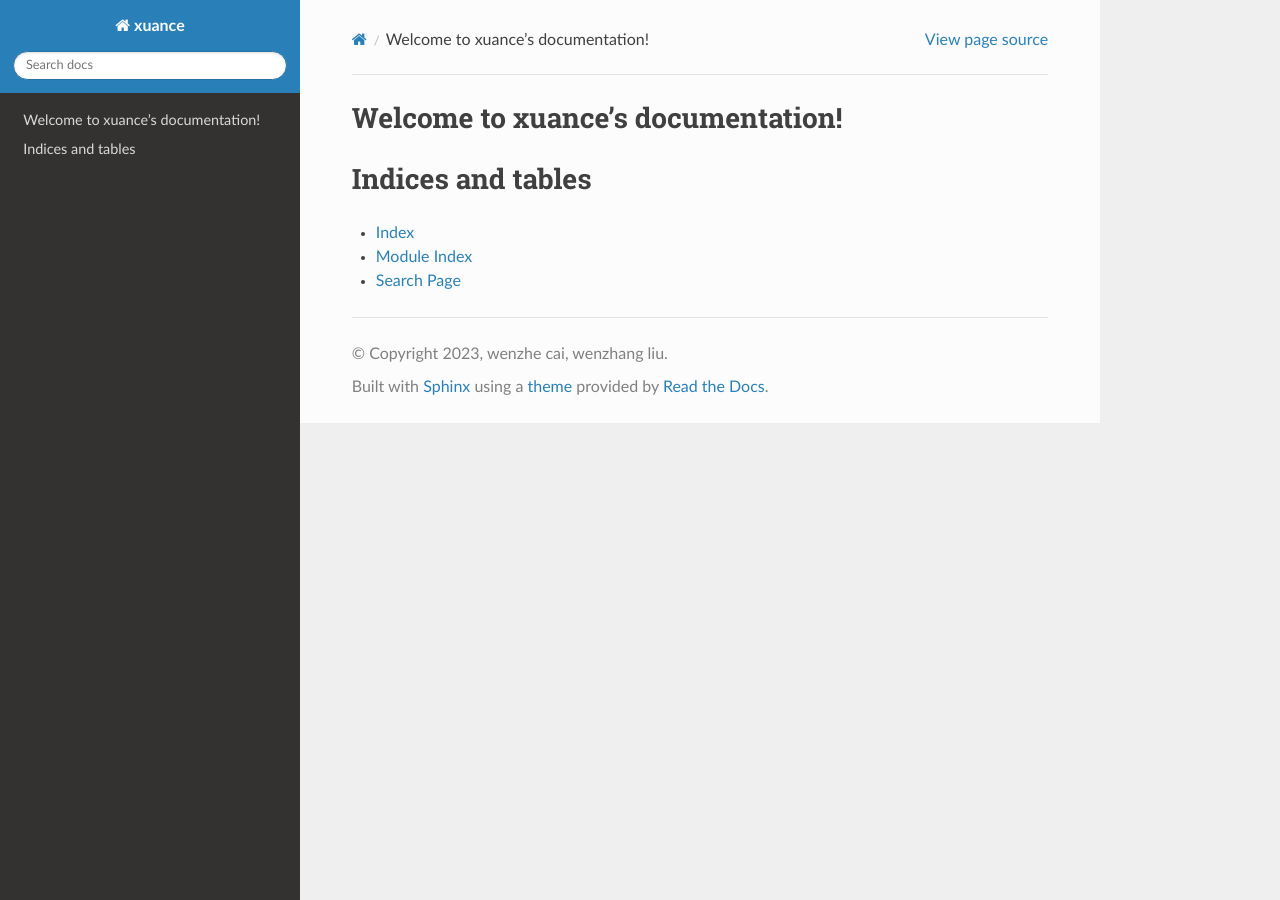
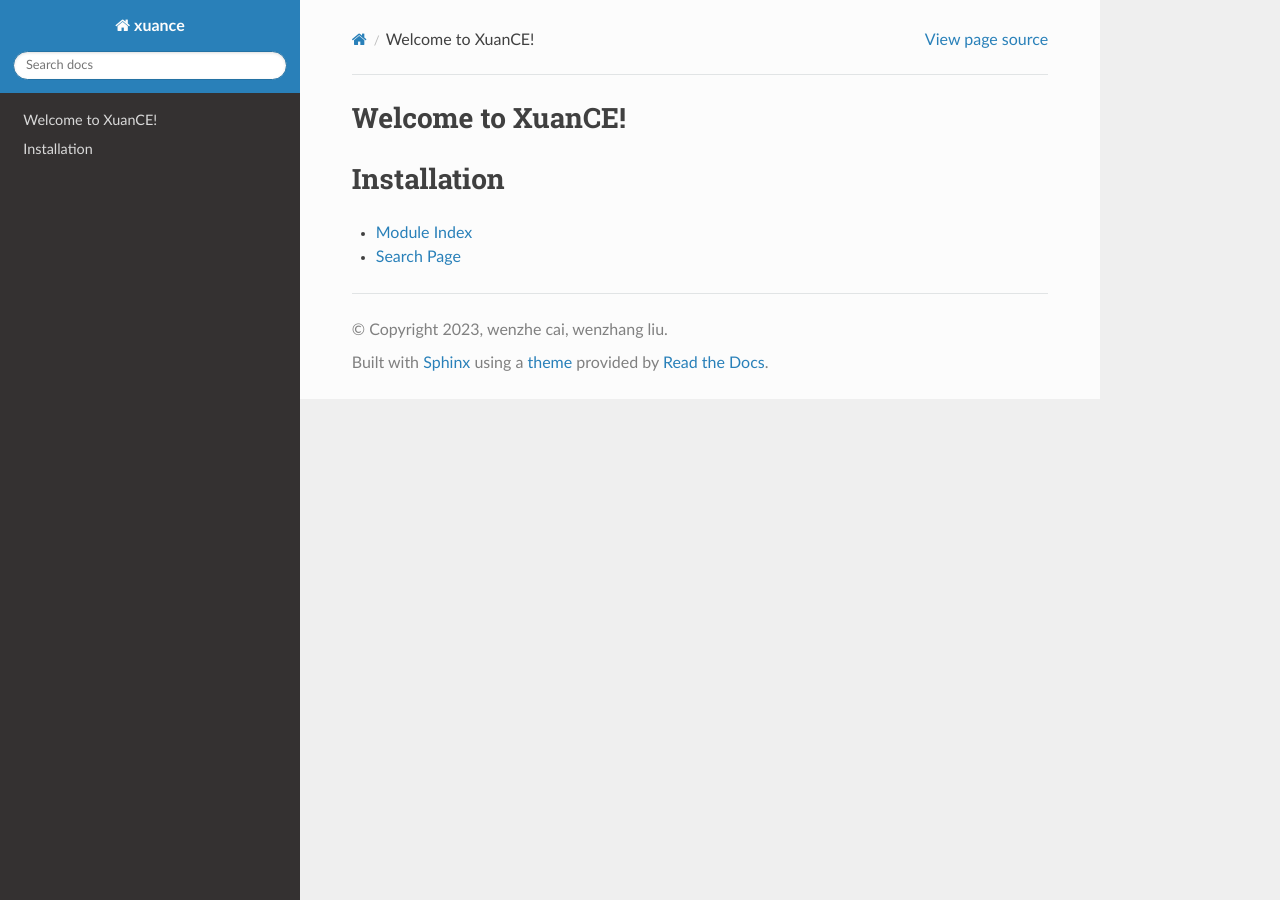
Before and after one commit to wzcai99/XuanCE-Tiny, a Sphinx documentation site: the page built from docs/index.rst, in a window 1280 px wide. Built offline with Sphinx 7.4.7 and the Read the Docs theme 2.0.0, drawn with Linux system fonts in a browser that asks for light colours.

```diff
--- a/docs/index.rst
+++ b/docs/index.rst
@@ -3,18 +3,16 @@
    You can adapt this file completely to your liking, but it should at least
    contain the root `toctree` directive.
 
-Welcome to xuance's documentation!
+Welcome to XuanCE!
 ==================================
 
 .. toctree::
    :maxdepth: 2
    :caption: Contents:
 
-
-
-Indices and tables
+Installation
 ==================
 
-* :ref:`genindex`
+.. * :ref:`genindex`
 * :ref:`modindex`
 * :ref:`search`
```
Also changed, not shown: README.md (+8 -35 lines), figures/Ant.png (added), figures/Hopper.png (added), figures/InvertedPendulum.png (added), figures/halfcheetah.png (added), 2 other files.
